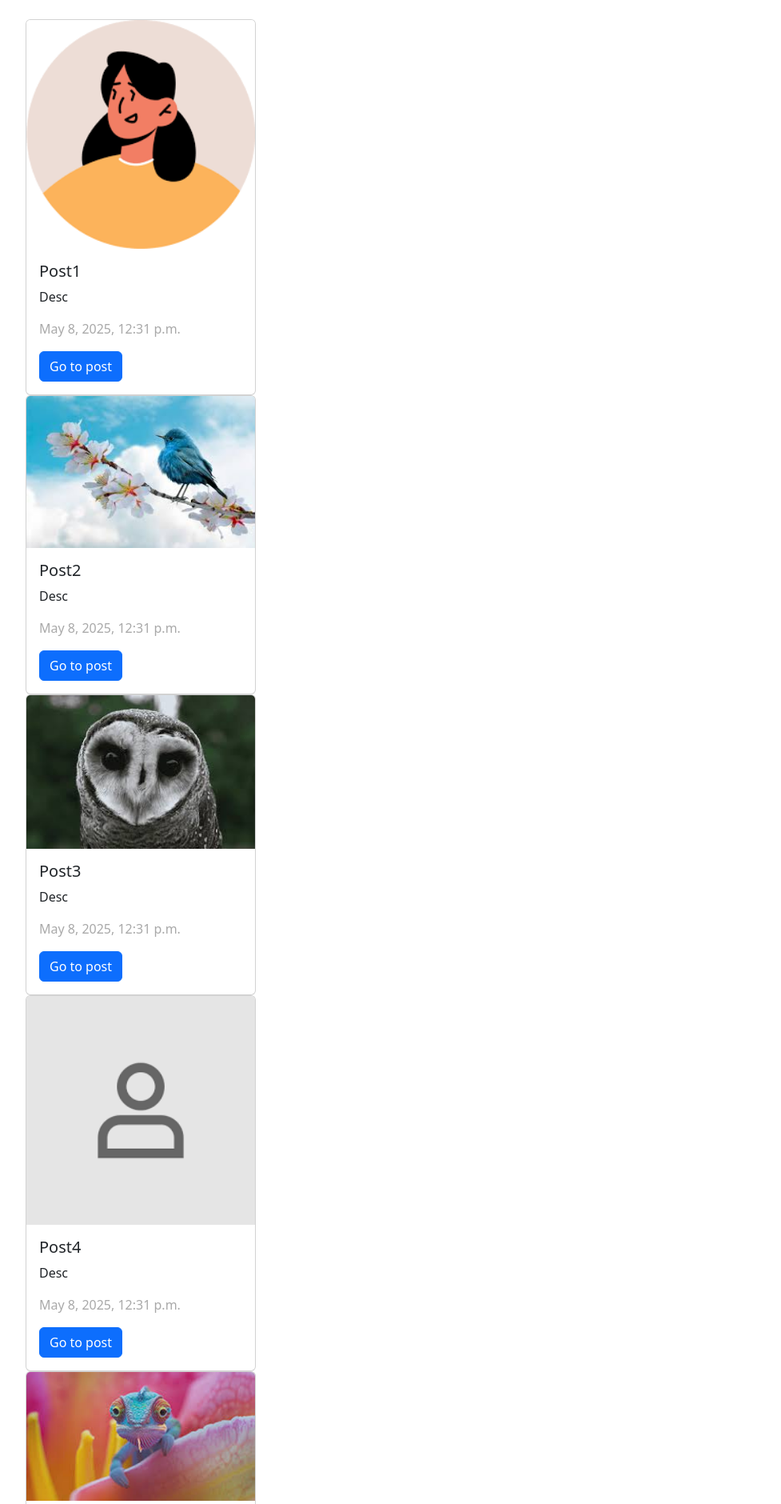
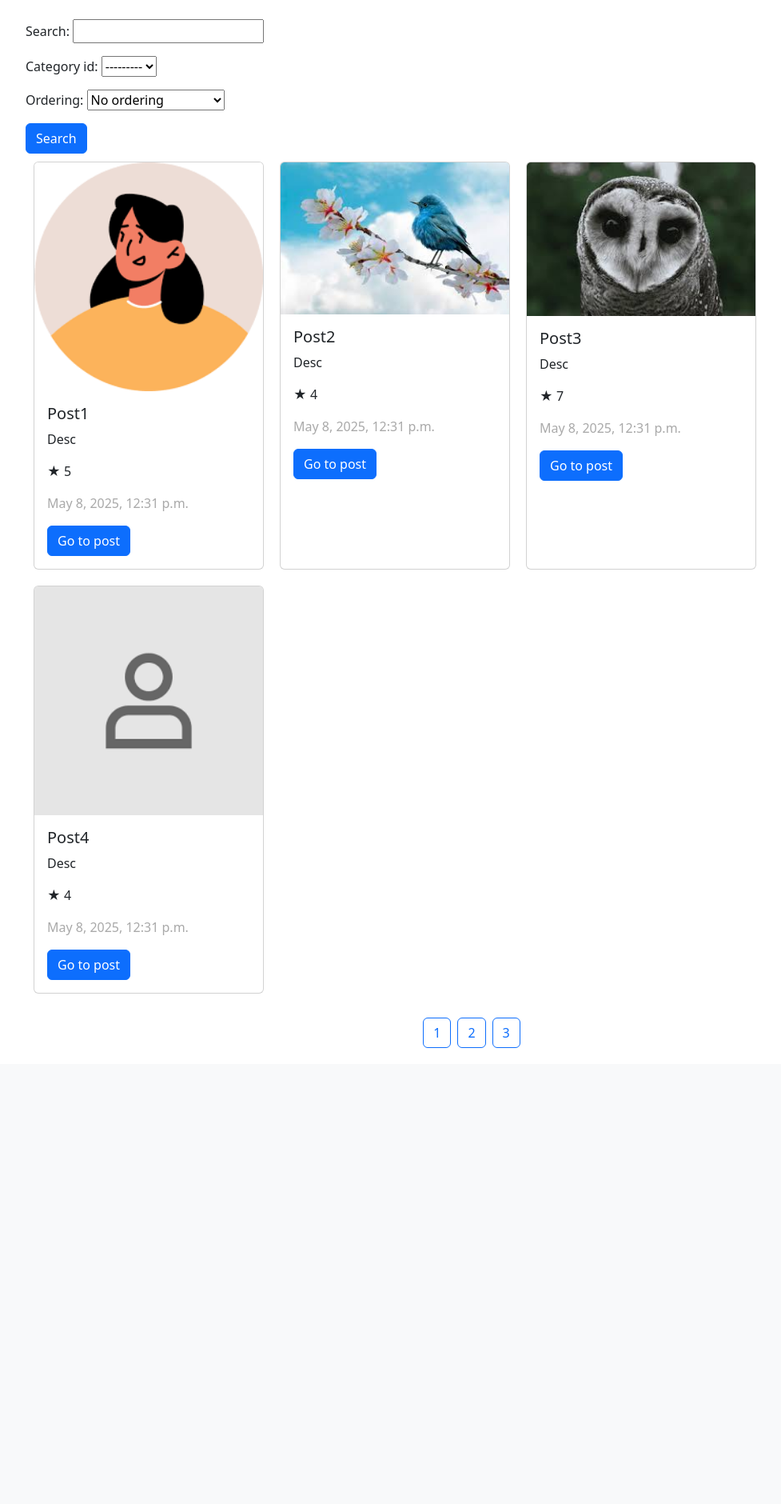
Before and after one commit to Luiza52-2/Django_Project1, a Django app: page /posts/ in a window 1280 px wide. Shown: the part 56-1936 px from the top of the page at 80% size, without its empty margins (50-1027 px from the left). After the commit the page ends 1366 px from the top, so only its background shows below. Run offline with Django 5.2, Linux system fonts and the light colour scheme; a user stored in the database is signed in; data comes from the database, SQL or seed files in the repository; both versions use the stored data as it was after the commit.

Commit message:
Implemented filtering, search, and pagination for posts using SearchForm

```diff
--- a/posts/forms.py
+++ b/posts/forms.py
@@ -1,18 +1,16 @@
 from django import forms
-from .models import Post
-
+from .models import Category, Post
 
 class PostForm(forms.ModelForm):
     class Meta:
         model = Post
         fields = ['image', 'title', 'content', 'category', 'tags']
         widgets = {
-            'tags': forms.CheckboxSelectMultiple()  # нужно вызывать
+            'tags': forms.CheckboxSelectMultiple()
         }
         labels = {
             'title': 'Заголовок',
             'content': 'Контент',
-            'rate': 'Рейтинг',
             'category': 'Категория',
             'tags': 'Теги'
         }
@@ -33,23 +31,17 @@ class PostForm(forms.ModelForm):
 
         return cleaned_data
 
-    class PostForm2(forms.ModelForm):
-        class Meta:
-            model = Post
-            fields = ['image', 'title', 'content', 'category', 'tags']
 
-        def clean_title(self):
-            title = self.cleaned_data.get('title')
-            if title and title.lower() == 'python':
-                raise forms.ValidationError('Title cannot be "Python"')
-            return title
+class SearchForm(forms.Form):
+    search = forms.CharField(max_length=256, required=False)
+    category_id = forms.ModelChoiceField(
+        queryset=Category.objects.all(), required=False)
 
-        def clean(self):
-            cleaned_data = super().clean()
-            title = cleaned_data.get('title')
-            content = cleaned_data.get('content')
-
-            if title and content and title.lower() == content.lower():
-                raise forms.ValidationError('Title and Content cannot be the same')
-
-            return cleaned_data
+    orderings = (
+        ('created_at', 'Creation date'),
+        ('-created_at', 'Creation date (desc)'),
+        ('rate', 'Rate'),
+        ('-rate', 'Rate (desc)'),
+        (None, 'No ordering')
+    )
+    ordering = forms.ChoiceField(choices=orderings, required=False)
--- a/posts/views.py
+++ b/posts/views.py
@@ -1,8 +1,9 @@
 from django.shortcuts import render, HttpResponse, redirect
 from random import randint
 from posts.models import Post
-from posts.forms import PostForm
+from posts.forms import PostForm, SearchForm
 from django.contrib.auth.decorators import login_required
+from django.db.models import Q
 
 def index(request):
     return HttpResponse(f"Hello, world. {randint(1,100)}")
@@ -12,12 +13,36 @@ def homepage_view(request):
 
 @login_required(login_url="/login/")
 def post_list_view(request):
+    form = SearchForm(request.GET)
+    limit = 4
     if request.method == 'GET':
+        search = request.GET.get('search')
         posts = Post.objects.all()
-        return render(request, "posts/post_list.html", context={'posts': posts})
+        category_id = request.GET.get('category_id')
+        ordering = request.GET.get('ordering')
+        page = request.GET.get('page', 1)
+        if category_id:
+            posts = posts.filter(category_id=category_id)
+        if search:
+            posts = posts.filter (Q(title__icontains=search) | Q(content__icontains=search))
+        if ordering:
+            posts = posts.order_by(ordering)
+
+        max_pages = len(posts) // limit
+        if round(max_pages) < max_pages:
+            max_pages = round(max_pages) +1
+        else:
+            max_pages = round(max_pages)
+
+        start = (int(page) - 1) * limit
+        end = int(page) * limit
+        posts = posts[start:end]
+        context_data = {'posts': posts, 'form': form, 'max_pages':range(1, max_pages +1)}
+        return render(request, "posts/post_list.html", context=context_data)
 
 @login_required(login_url="/login/")
 def post_detail_view(request, post_id):
+
     if request.method == 'GET':
         post = Post.objects.filter(id=post_id).first()
         return render(request, 'posts/post_detail.html', context={'post': post})
--- a/templates/posts/post_list.html
+++ b/templates/posts/post_list.html
@@ -1,20 +1,36 @@
-{%extends 'base.html'%}
-{%block content%}
+{% extends 'base.html' %}
 {% load static %}
+{% block content %}
 
-{%for post in posts%}
-<div class="card" style="width: 18rem;">
+<form action="" method="get" enctype="multipart/form-data">
+  {{ form.as_p }}
+  <button type="submit" class="btn btn-primary">Search</button>
+</form>
+
+<div style="display: flex; flex-wrap: wrap;">
+{% for post in posts %}
+<div class="card" style="width: 18rem; margin: 10px;">
   {% if post.image %}
-    <img src="{{post.image.url}}" class="card-img-top" alt="...">
+  <img src="{{ post.image.url }}" class="card-img-top" alt="...">
   {% else %}
   <img src="{% static 'placeholder.png' %}" class="card-img-top" alt="...">
   {% endif %}
+
   <div class="card-body">
-      <h5 class="card-title">{{post.title}}</h5>
-      <p class="=card-text">{{post.content}}</p>
-      <p class="card-text", style="color: darkgrey;">{{post.created_at}}</p>
-      <a href="/posts.{}" class="btn btn-primary">Go to post</a>
+    <h5 class="card-title">{{ post.title }}</h5>
+    <p class="card-text">{{ post.content }}</p>
+    <p class="card-text">★ {{ post.rate }}</p>
+    <p class="card-text" style="color: darkgrey;">{{ post.created_at }}</p>
+    <a href="/posts/{{ post.id }}" class="btn btn-primary">Go to post</a>
   </div>
 </div>
-{%endfor%}
-{%endblock%}
+{% endfor %}
+</div>
+
+<div style="display: flex; justify-content: center; margin: 20px;">
+  {% for i in max_pages %}
+    <a href="?page={{ i }}" class="btn btn-outline-primary mx-1">{{ i }}</a>
+  {% endfor %}
+</div>
+
+{% endblock %}
```
Also changed, not shown: db.sqlite3. Lines whose indentation alone changed are shown as unchanged.
